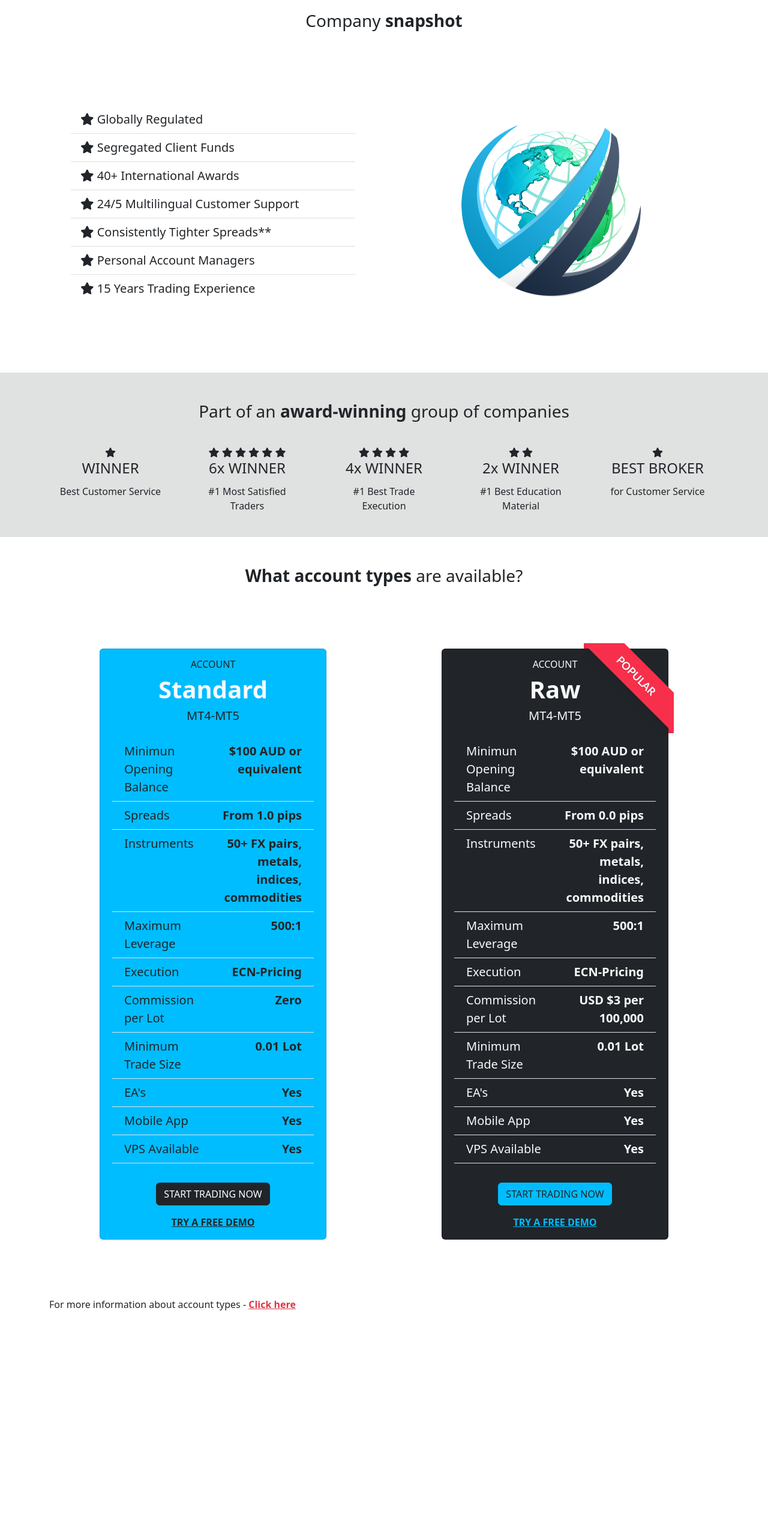
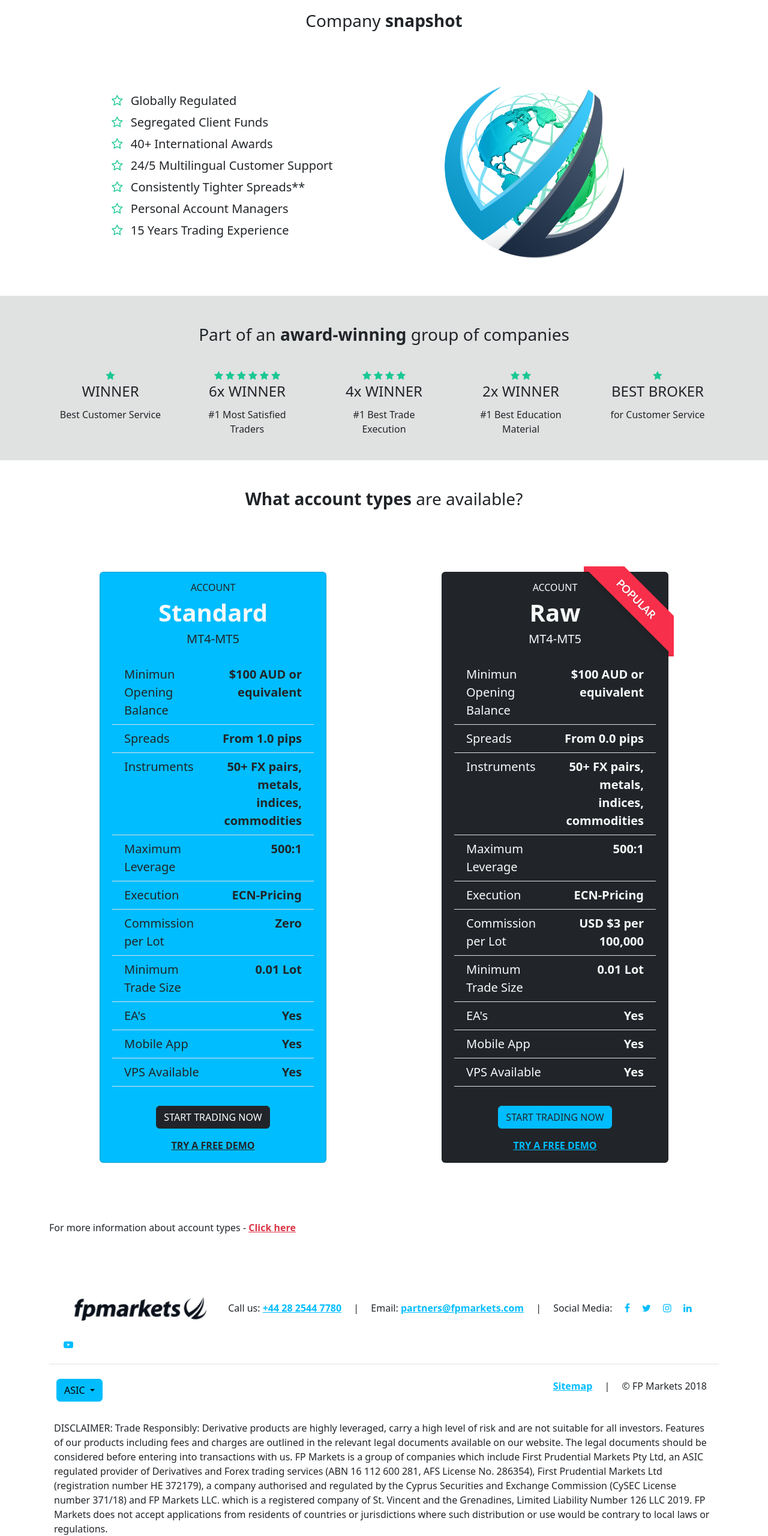
Before and after one commit to agorakis/Responsive-Page-Html-Bootstrap, a website: page index.html in a window 1280 px wide. Shown: the part 1482-4042 px from the top of the page at 60% size. Before the commit the page ends 3684 px from the top, so only its background shows below. Drawn offline with nearby package versions, Linux system fonts and the light colour scheme.

Commit message:
Fix some bugs implement inside of Footer Section

```diff
--- a/index.html
+++ b/index.html
@@ -8,10 +8,11 @@
     <meta http-equiv="X-UA-Compatible" content="IE=edge">
     <meta name="viewport" content="width=device-width, initial-scale=1.0">
 
-    <link rel="stylesheet" href="https://cdnjs.cloudflare.com/ajax/libs/font-awesome/6.1.2/css/all.min.css" integrity="sha512-1sCRPdkRXhBV2PBLUdRb4tMg1w2YPf37qatUFeS7zlBy7jJI8Lf4VHwWfZZfpXtYSLy85pkm9GaYVYMfw5BC1A==" crossorigin="anonymous" referrerpolicy="no-referrer" />
+    <link rel="stylesheet" href="https://cdnjs.cloudflare.com/ajax/libs/font-awesome/4.7.0/css/font-awesome.min.css">
 
     <link href="https://cdn.jsdelivr.net/npm/bootstrap@5.1.3/dist/css/bootstrap.min.css" rel="stylesheet">
     <script src="https://cdn.jsdelivr.net/npm/bootstrap@5.1.3/dist/js/bootstrap.bundle.min.js"></script>
+
     <link rel="stylesheet" href="main.css">
 
     <title>Tools and Resources | FP Markets Partners Hub</title>
@@ -197,35 +198,19 @@
           <h3>Company <span class="fw-bolder">snapshot</span></h3>
         </div>
 
-        <div class="row align-items-center justify-content-between">
-          <div class="col-lg p-5">
-              <ul class="list-group list-group-flush lead">
-                  <li class="list-group-item">
-                    <i class="fa fa-star" aria-hidden="true"></i> Globally Regulated
-                  </li>
-                  <li class="list-group-item">
-                    <i class="fa fa-star" aria-hidden="true"></i> Segregated Client Funds
-                  </li>
-                  <li class="list-group-item">
-                    <i class="fa fa-star" aria-hidden="true"></i> 40+ International Awards
-                  </li>
-                  <li class="list-group-item">
-                    <i class="fa fa-star" aria-hidden="true"></i> 24/5 Multilingual Customer Support
-                  </li>
-                  <li class="list-group-item">
-                    <i class="fa fa-star" aria-hidden="true"></i> Consistently Tighter Spreads**
-                  </li>
-                  <li class="list-group-item">
-                    <i class="fa fa-star" aria-hidden="true"></i> Personal Account Managers
-                  </li>
-                  <li class="list-group-item">
-                    <i class="fa fa-star" aria-hidden="true"></i> 15 Years Trading Experience
-                  </li>
-              </ul>
+        <div class="row align-items-center justify-content-between pt-4 pb-4 ms-5">
+          <div class="col-lg ps-5">
+            <div class="fs-5"> <i class="fa fa-star-o fa-color-green p-2" aria-hidden="true"> </i> Globally Regulated </div>
+            <div class="fs-5"> <i class="fa fa-star-o fa-color-green p-2" aria-hidden="true"> </i> Segregated Client Funds </div>
+            <div class="fs-5"> <i class="fa fa-star-o fa-color-green p-2" aria-hidden="true"> </i> 40+ International Awards </div>
+            <div class="fs-5"> <i class="fa fa-star-o fa-color-green p-2" aria-hidden="true"> </i> 24/5 Multilingual Customer Support </div>
+            <div class="fs-5"> <i class="fa fa-star-o fa-color-green p-2" aria-hidden="true"> </i> Consistently Tighter Spreads** </div>
+            <div class="fs-5"> <i class="fa fa-star-o fa-color-green p-2" aria-hidden="true"> </i> Personal Account Managers </div>
+            <div class="fs-5"> <i class="fa fa-star-o fa-color-green p-2" aria-hidden="true"> </i> 15 Years Trading Experience </div>
           </div>
 
-          <div class="col-lg p-5">
-            <img src="./images/earth.png" class="img-fluid  p-5" alt="" />
+          <div class="col-lg">
+            <img src="./images/earth.png" class="img-fluid p-2" alt="" />
           </div>
         </div>
       </div>
@@ -240,7 +225,7 @@
 
         <div class="row pt-2">
           <div class="col-lg p-4">
-            <i class="fa fa-star" aria-hidden="true"></i>
+            <i class="fa fa-star fa-color-green" aria-hidden="true"></i>
             <h4 class="text-body">WINNER</h4>
             <p class="pt-1 text-body">
               Best Customer Service
@@ -248,12 +233,12 @@
           </div>
 
           <div class="col-lg p-4">
-            <i class="fa fa-star" aria-hidden="true"></i>
-            <i class="fa fa-star" aria-hidden="true"></i>
-            <i class="fa fa-star" aria-hidden="true"></i>
-            <i class="fa fa-star" aria-hidden="true"></i>
-            <i class="fa fa-star" aria-hidden="true"></i>
-            <i class="fa fa-star" aria-hidden="true"></i>
+            <i class="fa fa-star fa-color-green" aria-hidden="true"></i>
+            <i class="fa fa-star fa-color-green" aria-hidden="true"></i>
+            <i class="fa fa-star fa-color-green" aria-hidden="true"></i>
+            <i class="fa fa-star fa-color-green" aria-hidden="true"></i>
+            <i class="fa fa-star fa-color-green" aria-hidden="true"></i>
+            <i class="fa fa-star fa-color-green" aria-hidden="true"></i>
             <h4 class="text-body">6x WINNER</h4>
             <p class="pt-1 text-body">
               #1 Most Satisfied Traders
@@ -261,10 +246,10 @@
           </div>
 
           <div class="col-lg p-4">
-            <i class="fa fa-star" aria-hidden="true"></i>
-            <i class="fa fa-star" aria-hidden="true"></i>
-            <i class="fa fa-star" aria-hidden="true"></i>
-            <i class="fa fa-star" aria-hidden="true"></i>
+            <i class="fa fa-star fa-color-green" aria-hidden="true"></i>
+            <i class="fa fa-star fa-color-green" aria-hidden="true"></i>
+            <i class="fa fa-star fa-color-green" aria-hidden="true"></i>
+            <i class="fa fa-star fa-color-green" aria-hidden="true"></i>
             <h4 class="text-body">4x WINNER</h4>
             <p class="pt-1 text-body">
               #1 Best Trade Execution
@@ -272,8 +257,8 @@
          </div>
 
           <div class="col-lg p-4">
-            <i class="fa fa-star" aria-hidden="true"></i>
-            <i class="fa fa-star" aria-hidden="true"></i>
+            <i class="fa fa-star fa-color-green" aria-hidden="true"></i>
+            <i class="fa fa-star fa-color-green" aria-hidden="true"></i>
             <h4 class="text-body">2x WINNER</h4>
             <p class="pt-1 text-body">
               #1 Best Education Material
@@ -281,7 +266,7 @@
           </div>
 
           <div class="col-lg p-4">
-            <i class="fa fa-star" aria-hidden="true"></i>
+            <i class="fa fa-star fa-color-green" aria-hidden="true"></i>
             <h4 class="text-body">BEST BROKER</h4>
             <p class="pt-1 text-body">
               for Customer Service
@@ -550,6 +535,77 @@
       </div>
     </section>
 
+<!-- Footer -->
+<section class="pt-5">
+  <div class="container">
+
+
+
+    <div class="p-3 border-bottom">
+      <img src="./images/footer-logo.png" class="p-4" alt="" width="270" height="auto"/>
+      <div class="d-inline p-2">Call us: <span class="text-primary fw-bold text-decoration-underline"> +44 28 2544 7780</span></div>
+      <div class="d-inline p-2">|</div>
+      <div class="d-inline p-2">Email: <span class="text-primary fw-bold text-decoration-underline"> partners@fpmarkets.com</span></div>
+      <div class="d-inline p-2">|</div>
+      <div class="d-inline p-2">Social Media:</div>
+      <i class="fa fa-facebook-f fa-color-footer p-2" aria-hidden="true"></i>
+      <i class="fa fa-twitter fa-color-footer p-2" aria-hidden="true"></i>
+      <i class="fa fa-instagram fa-color-footer p-2" aria-hidden="true"></i>
+      <i class="fa fa-linkedin fa-color-footer p-2" aria-hidden="true"></i>
+      <i class="fa fa-youtube-play fa-color-footer p-2" aria-hidden="true"></i>
+    </div>
+
+    <div class="row justify-content-between">
+      <div class="col-lg p-4">
+        <div class="btn-group text-start">
+          <button type="button" class="btn btn-primary dropdown-toggle" data-bs-toggle="dropdown" aria-expanded="false">
+              ASIC
+            </button>
+
+          <ul class="dropdown-menu">
+            <li><a class="dropdown-item" href="#">Action #1</a></li>
+            <li><a class="dropdown-item" href="#">Action #2</a></li>
+          </ul>
+        </div>
+      </div>
+
+      <div class="col-lg p-4">
+        <div class="text-end">
+          <div class="d-inline p-2"> <a href="#" class="link-primary fw-bold">Sitemap</a> </div>
+          <div class="d-inline p-2">|</div>
+          <div class="d-inline p-2">&copy; FP Markets 2018</div>
+        </div>
+      </div>
+    </div>
+
+    <div class="p-2">
+      <p>
+          DISCLAIMER: Trade Responsibly: Derivative products are highly leveraged, carry a high level
+           of risk and are not suitable for all investors. Features of our products including fees and
+           charges are outlined in the relevant legal documents available on our website. The legal documents
+           should be considered before entering into transactions with us. FP Markets is a group of companies
+           which include First Prudential Markets Pty Ltd, an ASIC regulated provider of Derivatives and Forex
+           trading services (ABN 16 112 600 281, AFS License No. 286354), First Prudential Markets Ltd
+           (registration number HE 372179), a company authorised and regulated by the Cyprus Securities and
+           Exchange Commission (CySEC License number 371/18) and FP Markets LLC. which is a registered company
+           of St. Vincent and the Grenadines, Limited Liability Number 126 LLC 2019. FP Markets does not accept
+           applications from residents of countries or jurisdictions where such distribution or use would be
+           contrary to local laws or regulations.
+      </p>
+    </div>
+
+
+
+  </div>
+</section>
+
+
+
+
+
+
+
+
 
 </body>
 </html>
--- a/main.scss
+++ b/main.scss
@@ -64,7 +64,7 @@
         transform: rotate(45deg);
     }
 
-    /* Fix Bug Class btn-dark */
+    /* Fix Bug?? Class btn-dark */
 
     .btn-dark {
         color: #ffffff !important;
@@ -78,6 +78,19 @@
         border-color: #343a41 !important
     }
 
+    /* Change Color of Footer's Font Awesome Icons */
+
+    .fa-color-footer {
+        color: #00bdff;
+    }
+
+    /* Change Color of Star Font Awesome Icons */
+
+    .fa-color-green {
+        color: #1bc894;
+    }
+
+
 
 
 @import "node_modules/bootstrap/scss/bootstrap";
```
Also changed, not shown: images/footer-logo.png (added), main.css, 1 other file.
